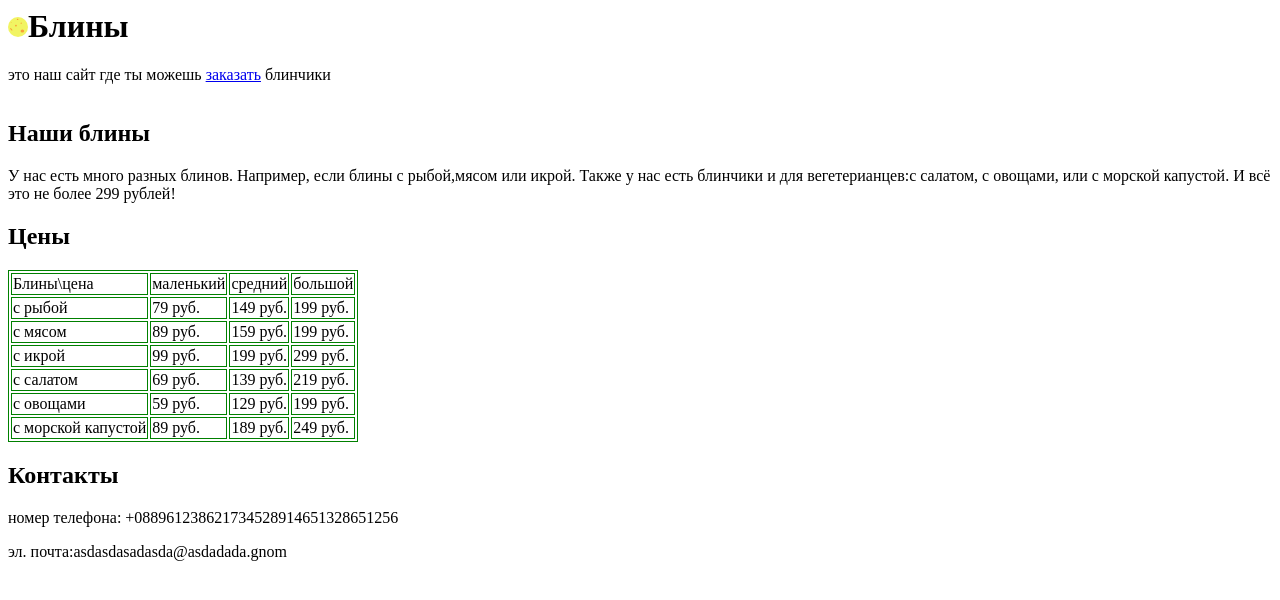
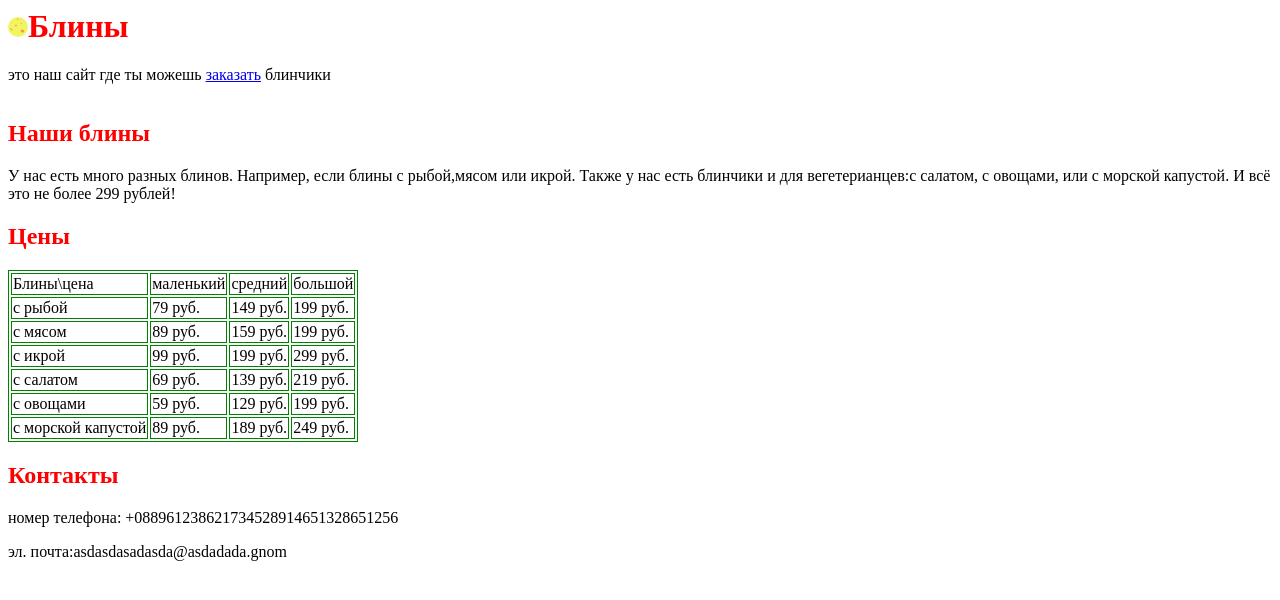
Before and after one commit to antongnome/bliny, a plain HTML site: page index.html in a window 1280 px wide. Drawn offline with Linux system fonts and the light colour scheme.

Commit message:
Update index.html

```diff
--- a/index.html
+++ b/index.html
@@ -2,14 +2,14 @@
 <title>Блины и Блинчики</title>
 <body>
 	<header>
-        <h1><img src="Group 1.svg" width="20px" height="20px">Блины</h1>
+        <h1 style="color:red"><img src="Group 1.svg" width="20px" height="20px">Блины</h1>
         <p>это наш сайт где ты можешь <a href="#price">заказать</a> блинчики</p>
         <img scr="velikiy.jpg">
     </header>
     <main>
-        <h2>Наши блины</h2>
+        <h2 style="color:red">Наши блины</h2>
         <p>У нас есть много разных блинов. Например, если блины с рыбой,мясом или икрой. Также у нас есть блинчики и для вегетерианцев:с салатом, с овощами, или с морской капустой. И всё это не более 299 рублей!</p>
-        <h2 id="price">Цены</h2>
+        <h2 id="price"  style="color:red">Цены</h2>
         <table style="border:1px solid green">
             <tr>
                 <td style="border:1px solid green">Блины\цена</td>
@@ -56,7 +56,7 @@
         </table>
     </main>
     <footer>
-        <h2>Контакты</h2>
+        <h2 style="color:red">Контакты</h2>
         <p>номер телефона: +088961238621734528914651328651256</p>
         <p>эл. почта:asdasdasadasda@asdadada.gnom</p>
     </footer>
```
